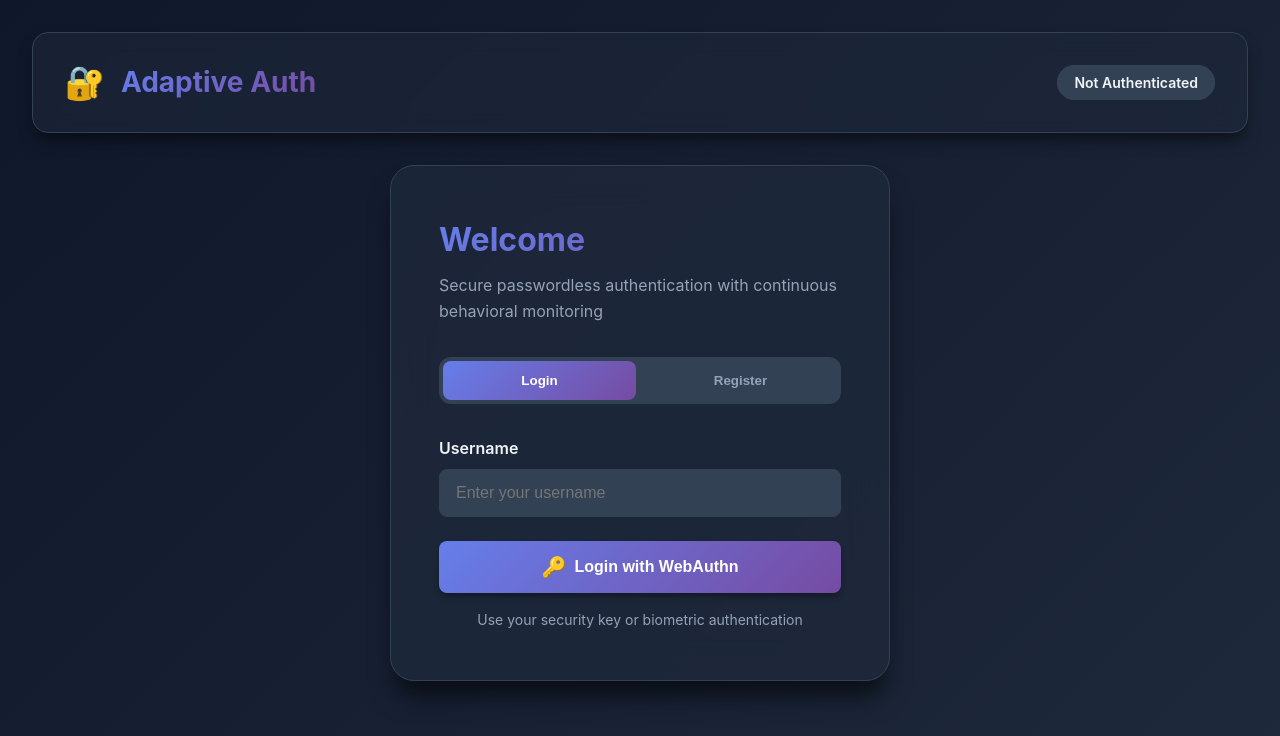
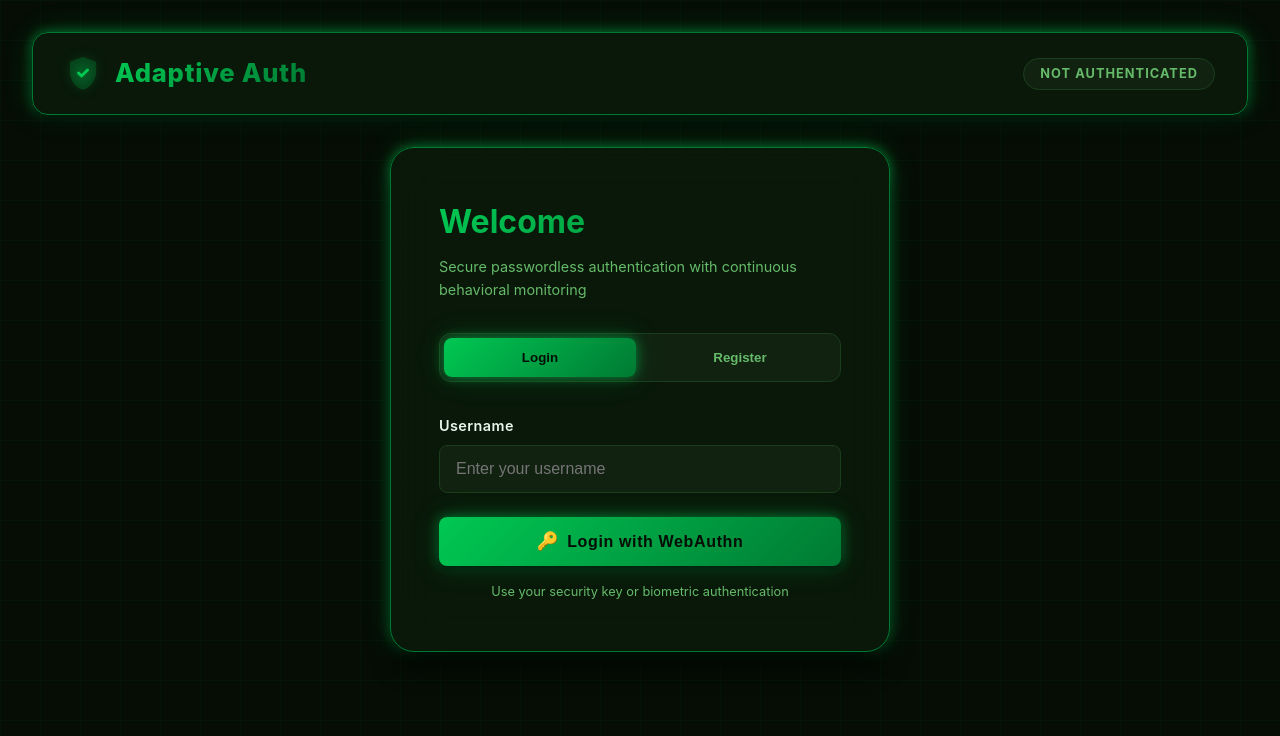
Before and after one commit to Gayathri-mp/continuous-authentication-platform, a React (Vite) app in the folder frontend/: page / in a window 1280 px wide. Shown: the top 736 px of the page. Built offline with nearby package versions, Linux system fonts and the light colour scheme.

Commit message:
change color scheme, theme , removal of emojis

```diff
--- a/frontend/src/components/AuthView.css
+++ b/frontend/src/components/AuthView.css
@@ -9,11 +9,11 @@
     max-width: 500px;
     width: 100%;
     padding: 3rem;
-    background: rgba(30, 41, 59, 0.8);
-    backdrop-filter: blur(20px);
+    background: rgba(10, 26, 10, 0.92);
+    backdrop-filter: blur(24px);
     border-radius: 1.5rem;
-    box-shadow: var(--shadow-xl);
-    border: 1px solid var(--border);
+    box-shadow: var(--shadow-xl), var(--glow-green);
+    border: 1px solid var(--primary-dark);
     animation: fadeIn 0.5s ease-in-out;
 }
 
@@ -29,6 +29,7 @@
 .subtitle {
     color: var(--text-muted);
     margin-bottom: 2rem;
+    font-size: 0.9rem;
 }
 
 .auth-tabs {
@@ -38,6 +39,7 @@
     background: var(--dark-lighter);
     padding: 0.25rem;
     border-radius: 0.75rem;
+    border: 1px solid var(--border);
 }
 
 .tab-btn {
@@ -54,11 +56,13 @@
 
 .tab-btn.active {
     background: var(--gradient-primary);
-    color: white;
+    color: #050d05;
+    box-shadow: var(--glow-green);
 }
 
 .tab-btn:hover:not(.active) {
-    background: rgba(255, 255, 255, 0.05);
+    background: rgba(0, 200, 83, 0.08);
+    color: var(--primary-light);
 }
 
 .tab-content {
@@ -74,6 +78,8 @@
     margin-bottom: 0.5rem;
     font-weight: 600;
     color: var(--text);
+    font-size: 0.9rem;
+    letter-spacing: 0.03em;
 }
 
 .form-group input {
@@ -90,11 +96,11 @@
 .form-group input:focus {
     outline: none;
     border-color: var(--primary);
-    box-shadow: 0 0 0 3px rgba(99, 102, 241, 0.1);
+    box-shadow: 0 0 0 3px rgba(0, 200, 83, 0.15), var(--glow-green);
 }
 
 .form-group input:disabled {
-    opacity: 0.6;
+    opacity: 0.5;
     cursor: not-allowed;
 }
 
@@ -106,37 +112,38 @@
     padding: 0.875rem 1.5rem;
     border: none;
     border-radius: 0.5rem;
-    font-weight: 600;
+    font-weight: 700;
     font-size: 1rem;
     cursor: pointer;
     transition: var(--transition);
     width: 100%;
+    letter-spacing: 0.04em;
 }
 
 .btn-primary {
     background: var(--gradient-primary);
-    color: white;
-    box-shadow: var(--shadow-md);
+    color: #050d05;
+    box-shadow: var(--shadow-md), var(--glow-green);
 }
 
 .btn-primary:hover:not(:disabled) {
     transform: translateY(-2px);
-    box-shadow: var(--shadow-lg);
+    box-shadow: var(--shadow-lg), 0 0 20px rgba(0, 200, 83, 0.7);
 }
 
 .btn-primary:disabled {
-    opacity: 0.6;
+    opacity: 0.5;
     cursor: not-allowed;
     transform: none;
 }
 
 .btn-icon {
-    font-size: 1.25rem;
+    font-size: 1.1rem;
 }
 
 .help-text {
     margin-top: 1rem;
-    font-size: 0.875rem;
+    font-size: 0.8rem;
     color: var(--text-muted);
     text-align: center;
 }
--- a/frontend/src/components/Header.css
+++ b/frontend/src/components/Header.css
@@ -2,49 +2,59 @@
     display: flex;
     justify-content: space-between;
     align-items: center;
-    padding: 1.5rem 2rem;
-    background: rgba(30, 41, 59, 0.6);
-    backdrop-filter: blur(10px);
+    padding: 1.25rem 2rem;
+    background: rgba(10, 26, 10, 0.9);
+    backdrop-filter: blur(12px);
     border-radius: 1rem;
     margin-bottom: 2rem;
-    box-shadow: var(--shadow-lg);
-    border: 1px solid var(--border);
+    box-shadow: var(--shadow-lg), var(--glow-green);
+    border: 1px solid var(--primary-dark);
 }
 
 .logo {
     display: flex;
     align-items: center;
-    gap: 1rem;
+    gap: 0.875rem;
 }
 
+/* SVG shield icon — replaced emoji */
 .logo-icon {
-    font-size: 2rem;
-    animation: pulse 2s infinite;
+    width: 36px;
+    height: 36px;
+    display: flex;
+    align-items: center;
+    justify-content: center;
+    filter: drop-shadow(0 0 6px rgba(0, 200, 83, 0.7));
 }
 
 .logo h1 {
-    font-size: 1.75rem;
-    font-weight: 700;
+    font-size: 1.6rem;
+    font-weight: 800;
     background: var(--gradient-primary);
     -webkit-background-clip: text;
     -webkit-text-fill-color: transparent;
     background-clip: text;
+    letter-spacing: 0.03em;
 }
 
 .status-badge {
-    padding: 0.5rem 1rem;
+    padding: 0.45rem 1rem;
     border-radius: 2rem;
-    font-size: 0.875rem;
-    font-weight: 600;
+    font-size: 0.8rem;
+    font-weight: 700;
     background: var(--dark-lighter);
     border: 1px solid var(--border);
+    color: var(--text-muted);
+    letter-spacing: 0.08em;
+    text-transform: uppercase;
     transition: var(--transition);
 }
 
 .status-badge.authenticated {
     background: var(--gradient-success);
-    border-color: var(--success);
-    color: white;
+    border-color: var(--primary);
+    color: #050d05;
+    box-shadow: var(--glow-green);
 }
 
 @media (max-width: 768px) {
--- a/frontend/src/components/Header.jsx
+++ b/frontend/src/components/Header.jsx
@@ -7,7 +7,12 @@ function Header() {
     return (
         <header className="header">
             <div className="logo">
-                <div className="logo-icon">🔐</div>
+                <div className="logo-icon">
+                    <svg viewBox="0 0 24 24" fill="none" xmlns="http://www.w3.org/2000/svg" width="36" height="36">
+                        <path d="M12 2L4 5v6c0 5.25 3.5 10.15 8 11.35C16.5 21.15 20 16.25 20 11V5l-8-3z" fill="#00c853" opacity="0.2" stroke="#00c853" strokeWidth="1.5" strokeLinejoin="round"/>
+                        <path d="M9 12l2 2 4-4" stroke="#00c853" strokeWidth="2" strokeLinecap="round" strokeLinejoin="round"/>
+                    </svg>
+                </div>
                 <h1>Adaptive Auth</h1>
             </div>
             <div className="header-info">
--- a/frontend/src/components/TrustScoreCard.jsx
+++ b/frontend/src/components/TrustScoreCard.jsx
@@ -2,12 +2,12 @@ import { useEffect, useRef } from 'react'
 import './TrustScoreCard.css'
 
 const STATUS_CONFIG = {
-    OK:          { label: '✅ All systems normal',              color: '#10b981', ring: 'success' },
-    MONITOR:     { label: '⚠️ Monitoring — anomaly detected',   color: '#f59e0b', ring: 'warning' },
-    SUSPICIOUS:  { label: '🚨 Suspicious — re-auth required',   color: '#ef4444', ring: 'danger'  },
-    CRITICAL:    { label: '🔴 Critical — session at risk',       color: '#ef4444', ring: 'danger'  },
-    TERMINATED:  { label: '⛔ Session terminated',               color: '#7f1d1d', ring: 'danger'  },
-    EXPIRED:     { label: '⏱️ Session expired',                 color: '#64748b', ring: ''        },
+    OK:          { label: 'All systems normal',             color: '#00c853', ring: 'success' },
+    MONITOR:     { label: 'Monitoring — anomaly detected',  color: '#ffd600', ring: 'warning' },
+    SUSPICIOUS:  { label: 'Suspicious — re-auth required',  color: '#ff1744', ring: 'danger'  },
+    CRITICAL:    { label: 'Critical — session at risk',     color: '#ff1744', ring: 'danger'  },
+    TERMINATED:  { label: 'Session terminated',             color: '#7f1d1d', ring: 'danger'  },
+    EXPIRED:     { label: 'Session expired',                color: '#64748b', ring: ''        },
 }
 
 const scoreClass = (s) => s < 20 ? 'danger' : s < 40 ? 'danger' : s < 70 ? 'warning' : 'success'
@@ -37,7 +37,7 @@ function TrustScoreCard({ score, status, onRefresh }) {
             <div className="card-header">
                 <h3>Trust Score</h3>
                 <button className="btn-icon-only" onClick={onRefresh} title="Refresh trust score">
-                    🔄
+                    Refresh
                 </button>
             </div>
 
--- a/frontend/src/index.css
+++ b/frontend/src/index.css
@@ -6,124 +6,89 @@
 }
 
 :root {
-    /* Color Palette */
-    --primary: #6366f1;
-    --primary-dark: #4f46e5;
-    --primary-light: #818cf8;
-    --secondary: #8b5cf6;
-    --success: #10b981;
-    --warning: #f59e0b;
-    --danger: #ef4444;
-    --dark: #0f172a;
-    --dark-light: #1e293b;
-    --dark-lighter: #334155;
-    --text: #f1f5f9;
-    --text-muted: #94a3b8;
-    --border: #334155;
+    /* ---- Green / Black palette ---- */
+    --primary:          #00c853;   /* fluorescent green */
+    --primary-dark:     #007a33;   /* dark green */
+    --primary-light:    #69ff99;   /* light fluorescent green */
+    --secondary:        #00e676;
+    --success:          #00c853;
+    --warning:          #ffd600;
+    --danger:           #ff1744;
+    --dark:             #050d05;   /* near-black with green tint */
+    --dark-light:       #0a1a0a;
+    --dark-lighter:     #112211;
+    --text:             #e8f5e9;
+    --text-muted:       #66bb6a;
+    --border:           #1b3d1b;
 
-    /* Gradients */
-    --gradient-primary: linear-gradient(135deg, #667eea 0%, #764ba2 100%);
-    --gradient-success: linear-gradient(135deg, #10b981 0%, #059669 100%);
-    --gradient-warning: linear-gradient(135deg, #f59e0b 0%, #d97706 100%);
-    --gradient-danger: linear-gradient(135deg, #ef4444 0%, #dc2626 100%);
+    /* ---- Gradients ---- */
+    --gradient-primary:  linear-gradient(135deg, #00c853 0%, #007a33 100%);
+    --gradient-success:  linear-gradient(135deg, #00c853 0%, #007a33 100%);
+    --gradient-warning:  linear-gradient(135deg, #ffd600 0%, #ff8f00 100%);
+    --gradient-danger:   linear-gradient(135deg, #ff1744 0%, #b71c1c 100%);
 
-    /* Shadows */
-    --shadow-sm: 0 1px 2px 0 rgba(0, 0, 0, 0.3);
-    --shadow-md: 0 4px 6px -1px rgba(0, 0, 0, 0.4);
-    --shadow-lg: 0 10px 15px -3px rgba(0, 0, 0, 0.5);
-    --shadow-xl: 0 20px 25px -5px rgba(0, 0, 0, 0.6);
+    /* ---- Fluorescent glow shadows ---- */
+    --glow-green:  0 0 12px rgba(0, 200, 83, 0.55),
+                   0 0 30px rgba(0, 200, 83, 0.20);
+    --shadow-sm:  0 1px 2px 0 rgba(0, 0, 0, 0.6);
+    --shadow-md:  0 4px 6px -1px rgba(0, 0, 0, 0.7);
+    --shadow-lg:  0 10px 15px -3px rgba(0, 0, 0, 0.8);
+    --shadow-xl:  0 20px 25px -5px rgba(0, 0, 0, 0.9);
 
-    /* Transitions */
+    /* ---- Transitions ---- */
     --transition: all 0.3s cubic-bezier(0.4, 0, 0.2, 1);
 }
 
 body {
     font-family: 'Inter', -apple-system, BlinkMacSystemFont, 'Segoe UI', Roboto, sans-serif;
-    background: linear-gradient(135deg, #0f172a 0%, #1e293b 100%);
+    background: var(--dark);
     color: var(--text);
     min-height: 100vh;
     line-height: 1.6;
+    /* Subtle grid overlay for tech aesthetic */
+    background-image:
+        linear-gradient(rgba(0,200,83,0.03) 1px, transparent 1px),
+        linear-gradient(90deg, rgba(0,200,83,0.03) 1px, transparent 1px);
+    background-size: 40px 40px;
 }
 
 #root {
     min-height: 100vh;
 }
 
-/* Animations */
+/* ---- Animations ---- */
 @keyframes fadeIn {
-    from {
-        opacity: 0;
-        transform: translateY(20px);
-    }
-
-    to {
-        opacity: 1;
-        transform: translateY(0);
-    }
+    from { opacity: 0; transform: translateY(20px); }
+    to   { opacity: 1; transform: translateY(0); }
 }
 
 @keyframes pulse {
-
-    0%,
-    100% {
-        transform: scale(1);
-    }
-
-    50% {
-        transform: scale(1.1);
-    }
+    0%, 100% { transform: scale(1); }
+    50%       { transform: scale(1.1); }
 }
 
 @keyframes slideIn {
-    from {
-        transform: translateX(-20px);
-        opacity: 0;
-    }
-
-    to {
-        transform: translateX(0);
-        opacity: 1;
-    }
+    from { transform: translateX(-20px); opacity: 0; }
+    to   { transform: translateX(0);    opacity: 1; }
 }
 
 @keyframes slideUp {
-    from {
-        transform: translateY(100px);
-        opacity: 0;
-    }
-
-    to {
-        transform: translateY(0);
-        opacity: 1;
-    }
+    from { transform: translateY(100px); opacity: 0; }
+    to   { transform: translateY(0);     opacity: 1; }
 }
 
 @keyframes pulse-indicator {
-
-    0%,
-    100% {
-        opacity: 1;
-    }
-
-    50% {
-        opacity: 0.5;
-    }
+    0%, 100% { opacity: 1; }
+    50%       { opacity: 0.5; }
 }
 
-/* Scrollbar Styling */
-::-webkit-scrollbar {
-    width: 8px;
+@keyframes glowPulse {
+    0%, 100% { box-shadow: var(--glow-green); }
+    50%       { box-shadow: 0 0 20px rgba(0, 200, 83, 0.8), 0 0 50px rgba(0, 200, 83, 0.35); }
 }
 
-::-webkit-scrollbar-track {
-    background: var(--dark-lighter);
-}
-
-::-webkit-scrollbar-thumb {
-    background: var(--border);
-    border-radius: 4px;
-}
-
-::-webkit-scrollbar-thumb:hover {
-    background: var(--primary);
-}
+/* ---- Scrollbar ---- */
+::-webkit-scrollbar         { width: 6px; }
+::-webkit-scrollbar-track   { background: var(--dark-light); }
+::-webkit-scrollbar-thumb   { background: var(--primary-dark); border-radius: 4px; }
+::-webkit-scrollbar-thumb:hover { background: var(--primary); }
```
Also changed, not shown: frontend/src/components/Dashboard.jsx (+7 -7 lines), frontend/src/components/TrustScoreCard.css (+33 -19 lines).
